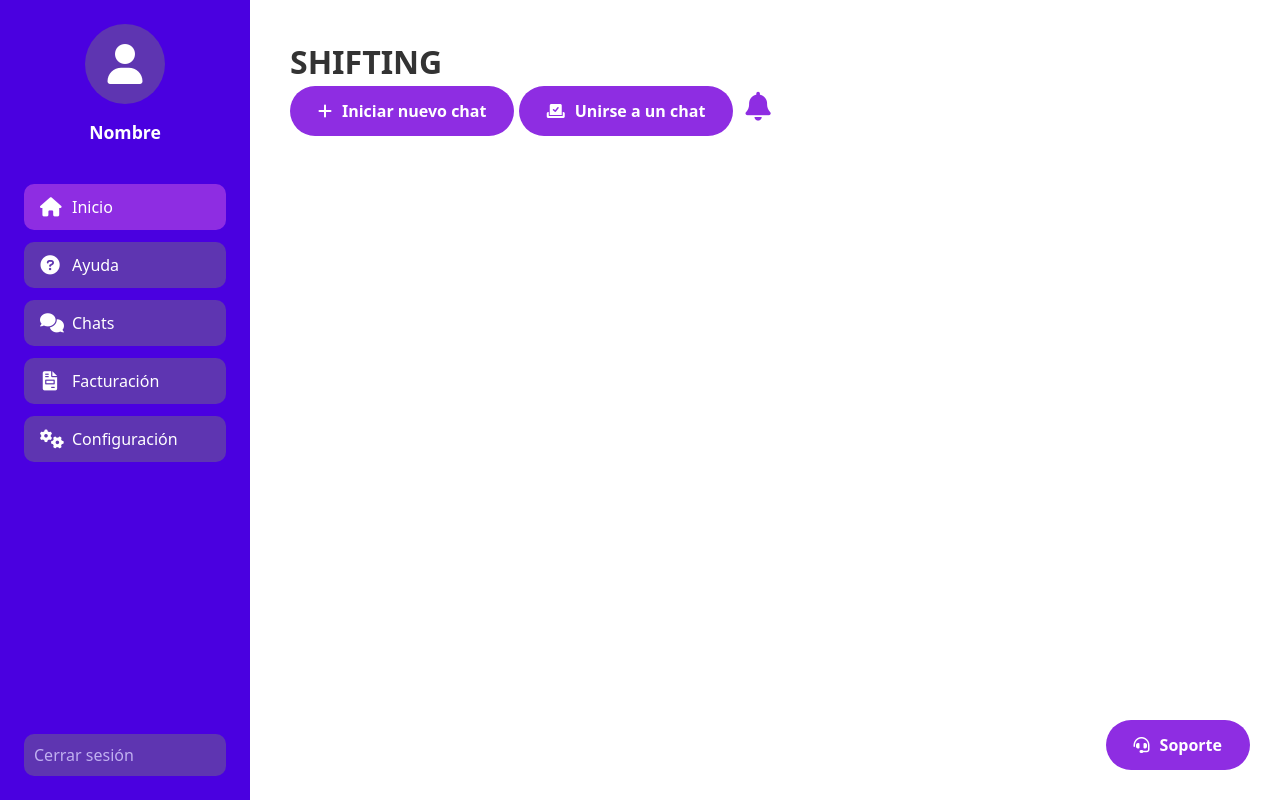
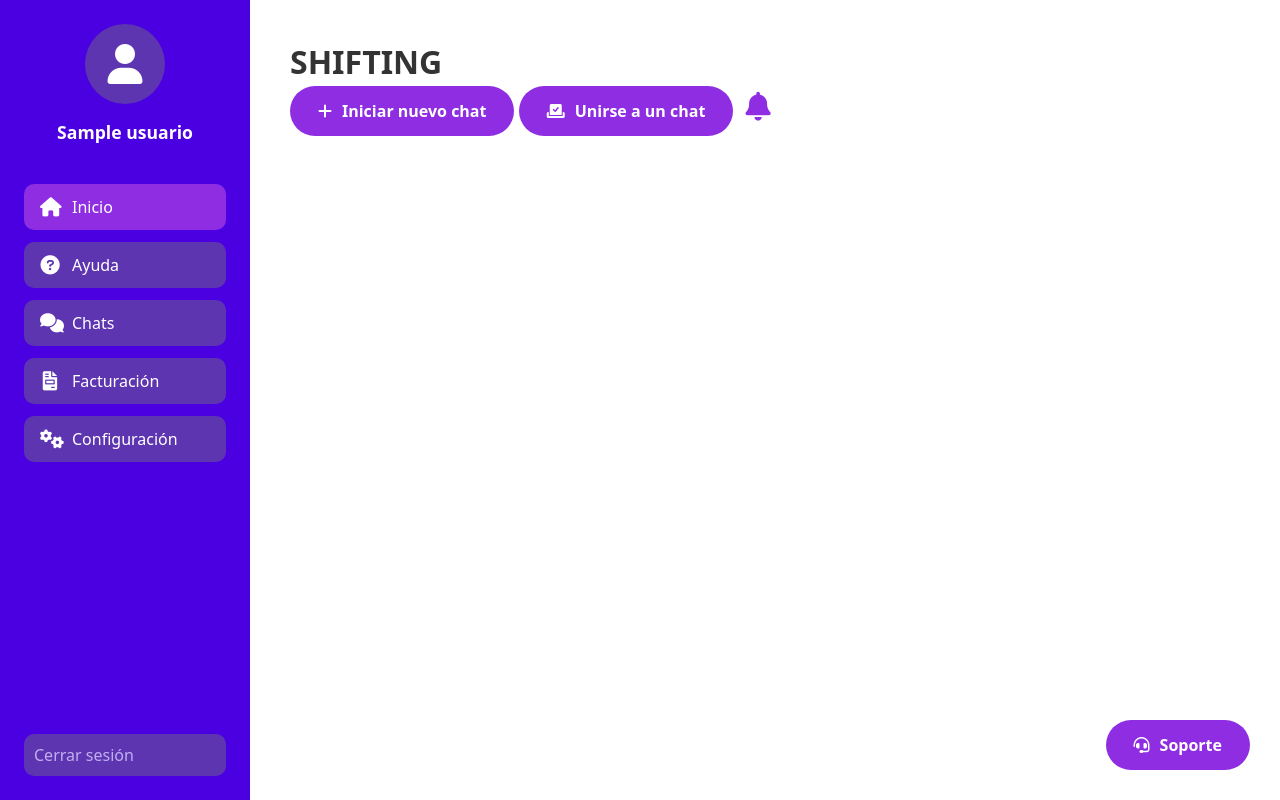
Before and after one commit to alejandrovazquezdev/Dreamhack, a Flask app: page /dashboard in a window 1280 px wide. Run offline with Flask 3, Linux system fonts and the light colour scheme; the visitor is signed in with stand-in values (Sample User, id 1); tables that the repository leaves empty hold one stand-in row (values such as "Sample post").

Commit message:
arreglo nombre sesión

```diff
--- a/templates/user_view.html
+++ b/templates/user_view.html
@@ -16,7 +16,7 @@
                 <div class="sidebar-avatar">
                     <i class="fa-solid fa-user"></i>
                 </div>
-                <span class="sidebar-username">Nombre</span>
+                <span class="sidebar-username">{{ user.name if user else (current_user.name if current_user else 'Usuario') }}</span>
             </div>
 
             <nav class="sidebar-nav">
@@ -30,7 +30,7 @@
             </nav>
 
             <footer class="sidebar-footer">
-                <a href="#">Cerrar sesión</a>
+                <a href="{{ url_logout }}">Cerrar sesión</a>
             </footer>
 
         </aside>
```
